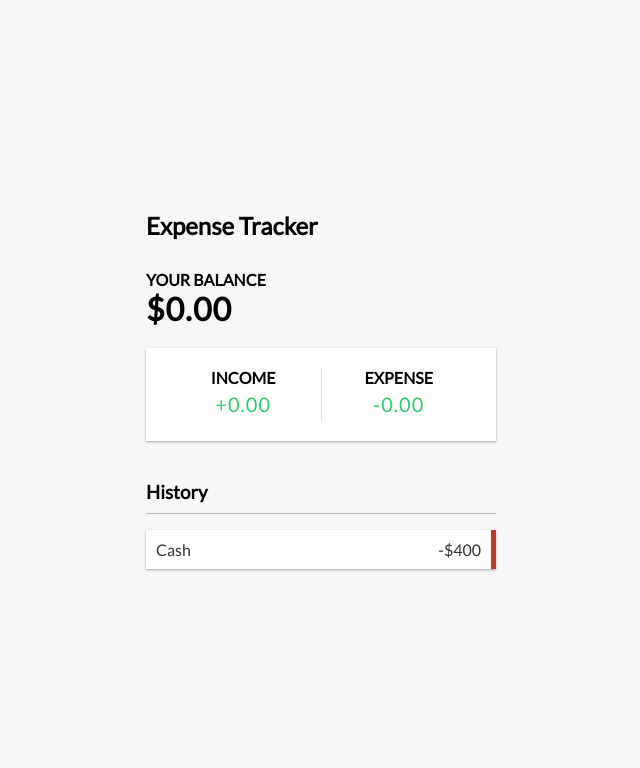
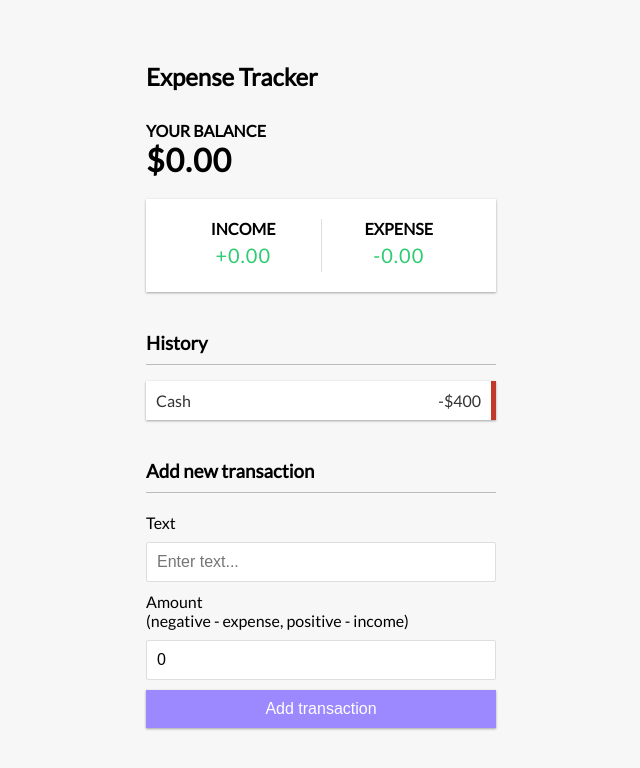
Before and after one commit to h2tomohiro/expense-tracker, a React (Create React App) app: page / in a window 1280 px wide. Shown: the top 768 px of the page, without its empty margins (319-959 px from the left). Built offline with nearby package versions, Linux system fonts and the light colour scheme.

Commit message:
Use useState

```diff
--- a/src/App.js
+++ b/src/App.js
@@ -3,6 +3,7 @@
 import { Balance } from './components/Balance';
 import { IncomeExpenses } from './components/IncomeExpenses.js';
 import { TransactionList } from './components/TransactionList';
+import { AddTransaction } from './components/AddTransaction';
 
 import './App.css';
 
@@ -14,6 +15,7 @@
         <Balance />
         <IncomeExpenses />
         <TransactionList />
+        <AddTransaction />
       </div>
     </div>
   );
--- a/src/components/AddTransaction.js
+++ b/src/components/AddTransaction.js
@@ -1,21 +1,23 @@
-import React, { useState, useContext } from 'react'
-import { GlobalContext } from '../context/GlobalState';
+import React, { useState } from 'react'
 
 export const AddTransaction = () => {
+  const [text, setText] = useState('');
+  const [amount, setAmount] = useState(0);
+
   return (
     <>
       <h3>Add new transaction</h3>
       <form>
         <div className="form-control">
           <label htmlFor="text">Text</label>
-          <input type="text" placeholder="Enter text..." />
+          <input type="text" value={text} onChange={(e) => setText(e.target.value)} placeholder="Enter text..." />
         </div>
         <div className="form-control">
           <label htmlFor="amount"
           >Amount <br />
             (negative - expense, positive - income)</label
           >
-          <input type="number" placeholder="Enter amount..." />
+          <input type="number" value={amount} onChange={(e) => setAmount(e.target.value)} placeholder="Enter amount..." />
         </div>
         <button className="btn">Add transaction</button>
       </form>
```
